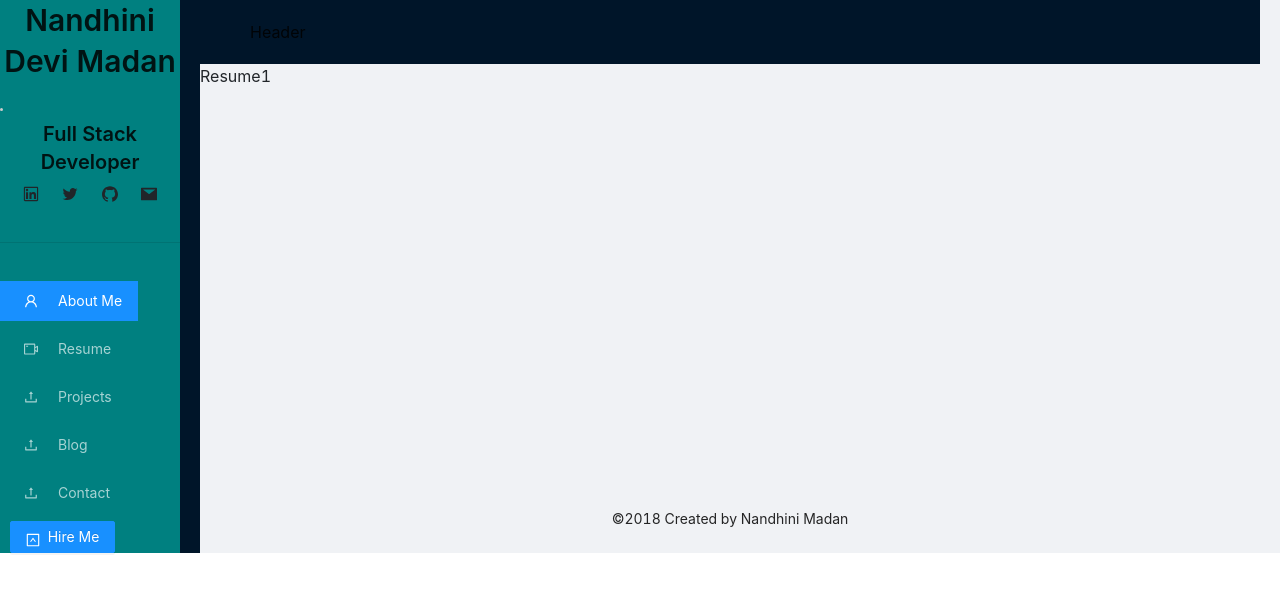
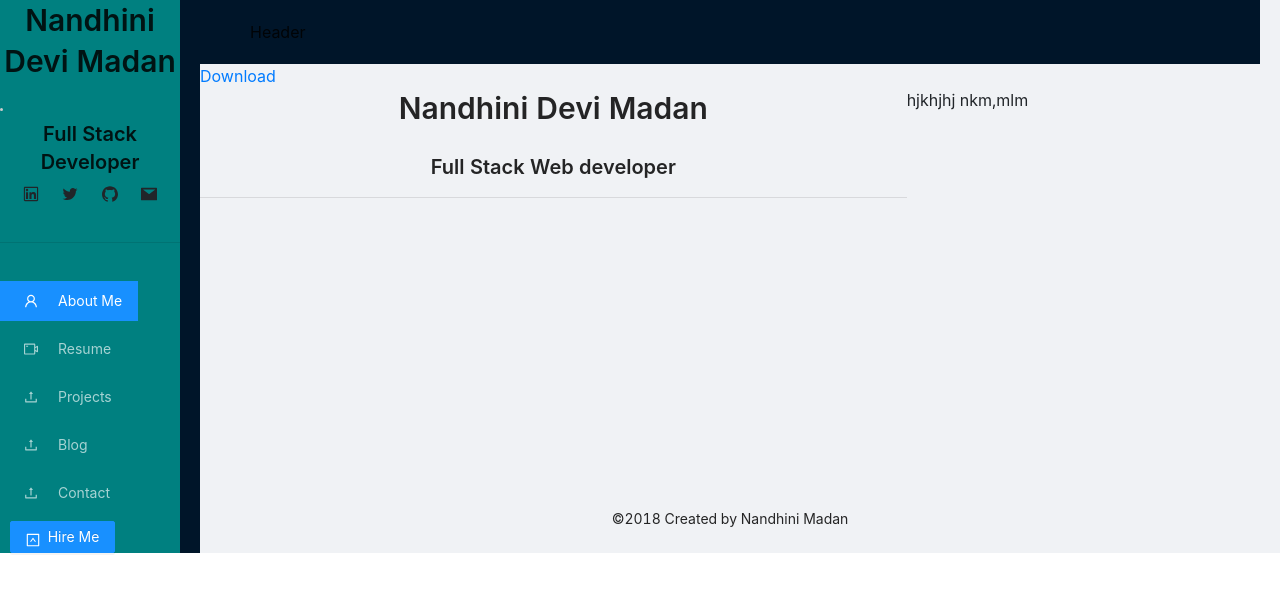
Before and after one commit to Nandhini-Madan/myPortfolio, a React (Create React App) app: page /Resume in a window 1280 px wide. Shown: the top 592 px of the page. Built offline with nearby package versions, Linux system fonts and the light colour scheme.

Commit message:
Created Resume file and download function for resume

```diff
--- a/src/components/Resume.js
+++ b/src/components/Resume.js
@@ -1,8 +1,34 @@
-import React from 'react'
+import React from 'react';
+import {Row, Col} from 'antd';
+import { Typography } from 'antd';
+import portfolio from '../assets/Nandhini-FullStackDeveloper.pdf';
 
+const { Title } = Typography;
 const Resume=()=>{
 return(
-   <div >Resume1</div>
+   <div >
+      <a href={portfolio} download>
+
+         <div>Download</div>
+      </a>
+      <div>
+      <Row>
+      <Col span={16}>
+
+      <Title level={2}>Nandhini Devi Madan</Title>
+      <Title level={4}>Full Stack Web developer</Title>
+<hr></hr>
+      </Col>
+
+      <Col span={8}>
+         <div>
+            hjkhjhj
+            nkm,mlm
+         </div>
+      </Col>
+    </Row>
+      </div>
+   </div>
 )
 }
 
```
Also changed, not shown: 1 other file (tests, documents, lock files or other folders).
